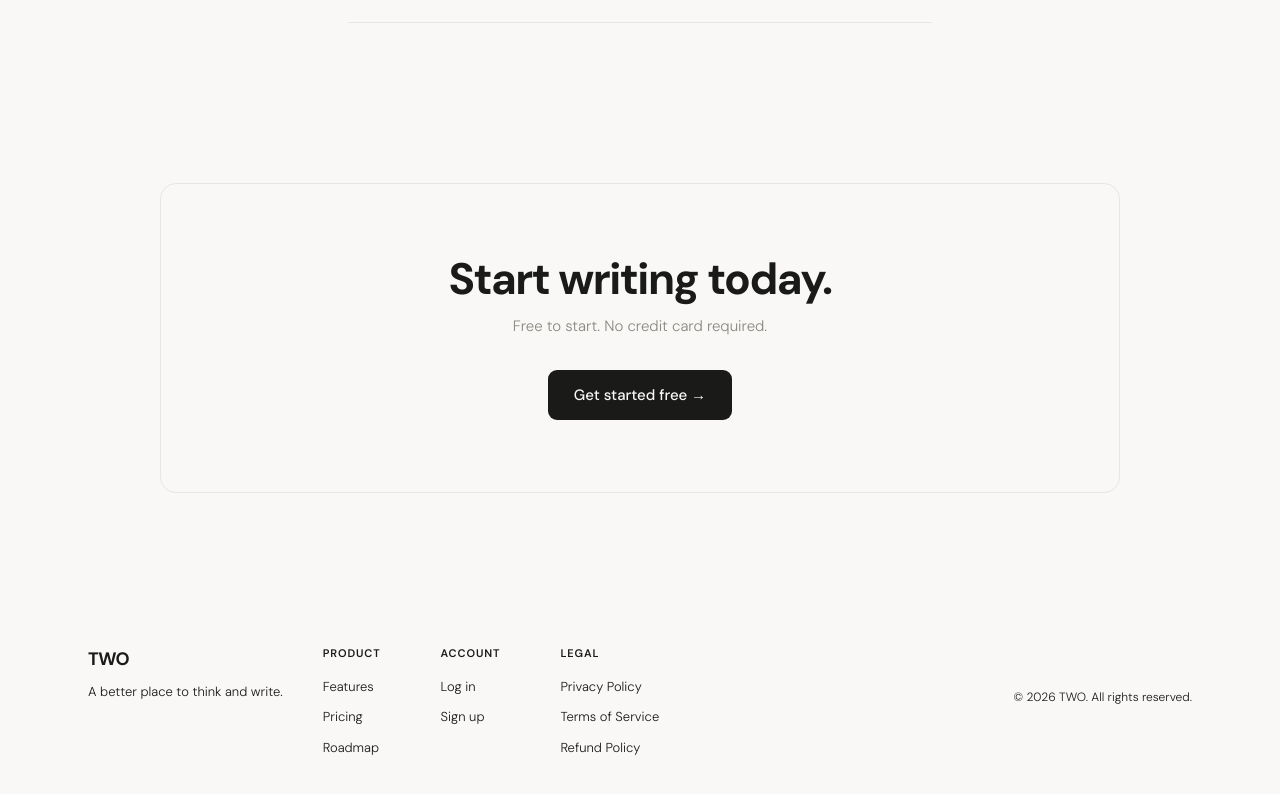
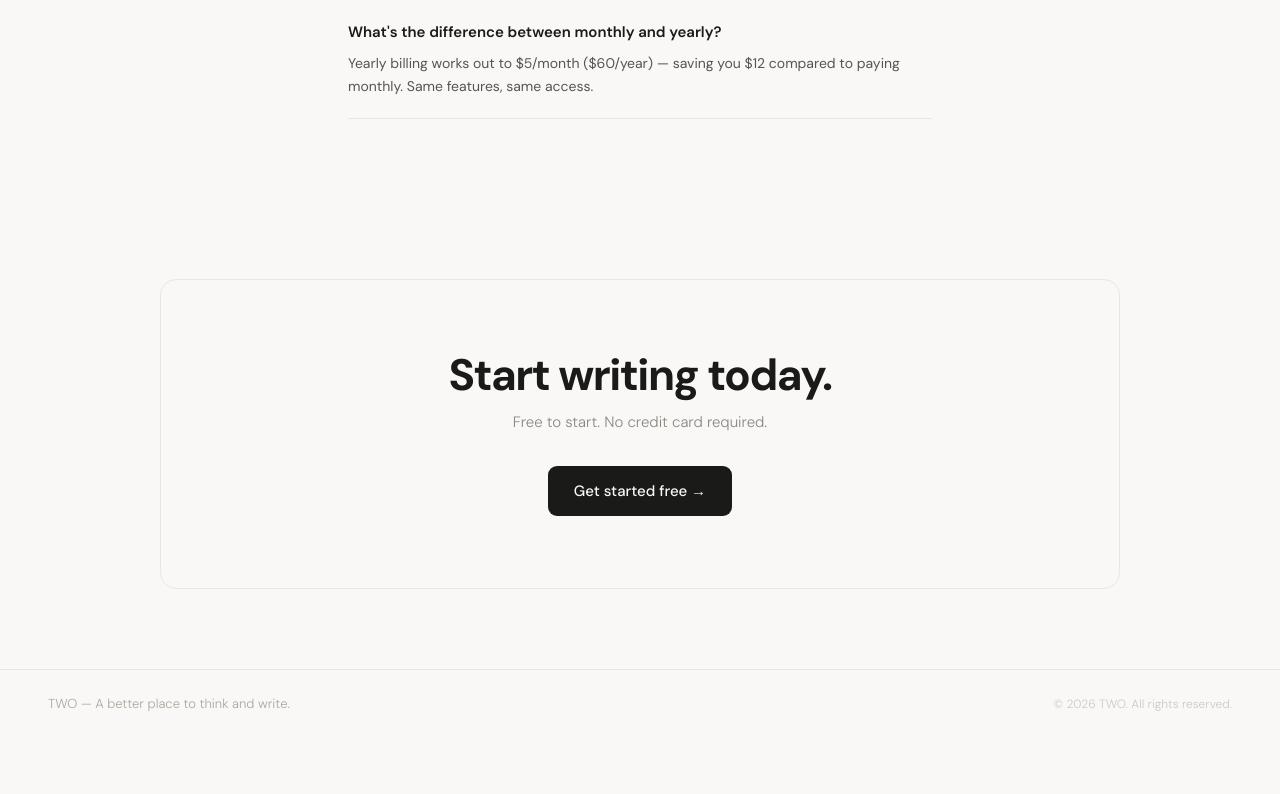
Before and after one commit to sillyledger/two-website, a Next.js app: page /pricing in a window 1280 px wide. Shown: the part 1694-2488 px from the top of the page. After the commit the page ends 2433 px from the top, so only its background shows below. Built offline with nearby package versions, Linux system fonts and the light colour scheme.

Commit message:
Update page.tsx

```diff
--- a/app/pricing/page.tsx
+++ b/app/pricing/page.tsx
@@ -14,7 +14,6 @@ export default function Pricing() {
         <div className="section-eyebrow">Pricing</div>
         <h1 className="pricing-page-h1">Simple, honest pricing.</h1>
         <p className="pricing-page-sub">Start free. Upgrade when you&apos;re ready. No hidden fees.</p>
-
         <div className="pricing-toggle-wrap">
           <div className="pricing-toggle-pill">
             <button
@@ -34,7 +33,8 @@ export default function Pricing() {
         </div>
       </section>
 
-      <section className="pricing-page-section">
+      <section className="pricing-section">
+        <div className="pricing-inner">
           <div className="plan-grid-new">
 
             {/* Free */}
@@ -108,10 +108,11 @@ export default function Pricing() {
             </div>
 
           </div>
+        </div>
       </section>
 
       <section className="faq-section">
-        <div className="faq-inner">
+        <div className="pricing-inner">
           <h2 className="faq-heading">Frequently asked questions</h2>
           <div className="faq-list">
             <div className="faq-item">
@@ -146,35 +147,9 @@ export default function Pricing() {
         </div>
       </section>
 
-      <footer style={{ borderTop: "1px solid var(--border)" }}>
-        <div style={{ display: "flex", alignItems: "flex-start", justifyContent: "space-between", padding: "48px 40px 40px", gap: 40 }}>
-          <div style={{ display: "flex", flexDirection: "column", gap: 8, minWidth: 160 }}>
-            <span style={{ fontSize: 18, fontWeight: 700, letterSpacing: "-0.03em", color: "var(--foreground)" }}>TWO</span>
-            <span style={{ fontSize: 13, color: "var(--muted-foreground)", maxWidth: 200, lineHeight: 1.5 }}>A better place to think and write.</span>
-          </div>
-          <div style={{ display: "flex", gap: 60 }}>
-            <div style={{ display: "flex", flexDirection: "column", gap: 10 }}>
-              <span style={{ fontSize: 11, fontWeight: 600, letterSpacing: "0.08em", textTransform: "uppercase", color: "var(--muted-foreground)", marginBottom: 4 }}>Product</span>
-              <a href="https://two.so/#features" style={{ fontSize: 13, color: "var(--muted-foreground)", textDecoration: "none" }}>Features</a>
-              <a href="/pricing" style={{ fontSize: 13, color: "var(--muted-foreground)", textDecoration: "none" }}>Pricing</a>
-              <a href="/roadmap" style={{ fontSize: 13, color: "var(--muted-foreground)", textDecoration: "none" }}>Roadmap</a>
-            </div>
-            <div style={{ display: "flex", flexDirection: "column", gap: 10 }}>
-              <span style={{ fontSize: 11, fontWeight: 600, letterSpacing: "0.08em", textTransform: "uppercase", color: "var(--muted-foreground)", marginBottom: 4 }}>Account</span>
-              <a href="https://app.two.so/login" style={{ fontSize: 13, color: "var(--muted-foreground)", textDecoration: "none" }}>Log in</a>
-              <a href="https://app.two.so/signup" style={{ fontSize: 13, color: "var(--muted-foreground)", textDecoration: "none" }}>Sign up</a>
-            </div>
-            <div style={{ display: "flex", flexDirection: "column", gap: 10 }}>
-              <span style={{ fontSize: 11, fontWeight: 600, letterSpacing: "0.08em", textTransform: "uppercase", color: "var(--muted-foreground)", marginBottom: 4 }}>Legal</span>
-              <a href="/privacy-policy" style={{ fontSize: 13, color: "var(--muted-foreground)", textDecoration: "none" }}>Privacy Policy</a>
-              <a href="/terms-of-service" style={{ fontSize: 13, color: "var(--muted-foreground)", textDecoration: "none" }}>Terms of Service</a>
-              <a href="/terms-of-service#refunds" style={{ fontSize: 13, color: "var(--muted-foreground)", textDecoration: "none" }}>Refund Policy</a>
-            </div>
-          </div>
-        </div>
-        <div style={{ borderTop: "1px solid var(--border)", padding: "16px 40px", fontSize: 12, color: "var(--muted-foreground)" }}>
-          © 2026 TWO. All rights reserved.
-        </div>
+      <footer>
+        <div className="footer-left">TWO — A better place to think and write.</div>
+        <div className="footer-right">© 2026 TWO. All rights reserved.</div>
       </footer>
     </>
   )
```
Lines whose indentation alone changed are shown as unchanged.
